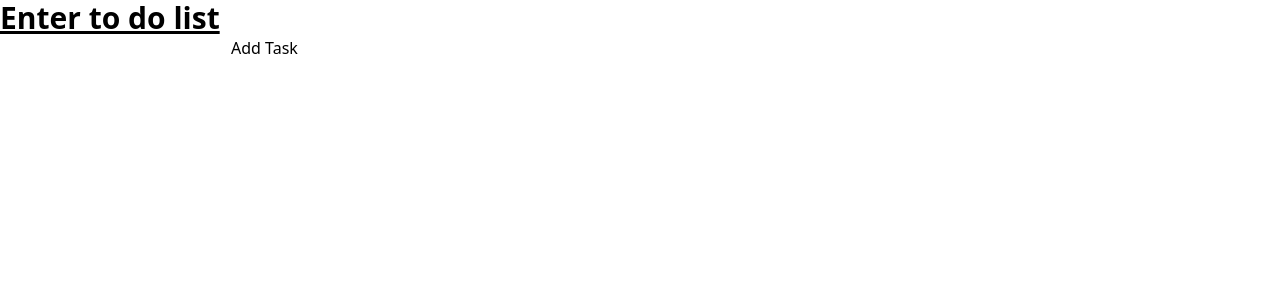
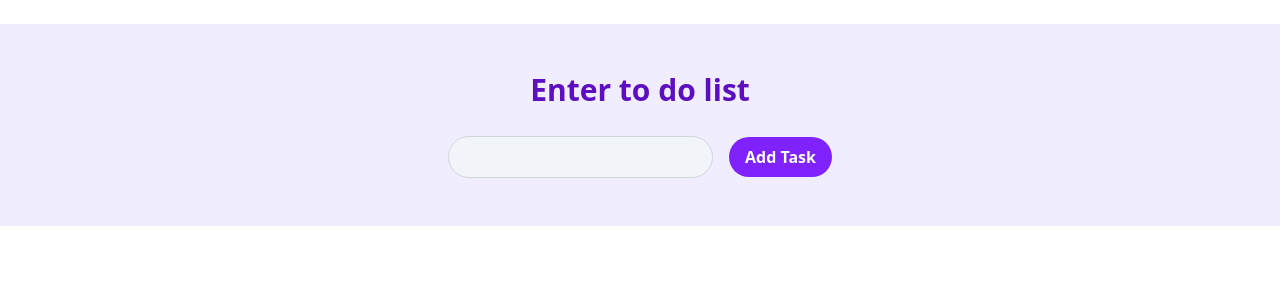
Before and after one commit to SupaluckSingjan/React-SimpleTodo, a React (Vite) app: page / in a window 1280 px wide. Shown: the top 300 px of the page. Built offline with nearby package versions, Linux system fonts and the light colour scheme.

Commit message:
Styled the input/button

```diff
--- a/src/App.jsx
+++ b/src/App.jsx
@@ -5,7 +5,7 @@ function App() {
 
 
   return (
-    <div className="App">
+    <div className="container mx-auto px-4 py-6 my-6 bg-violet-100/80">
       <Task />
     </div>
   )
--- a/src/Components/Task.jsx
+++ b/src/Components/Task.jsx
@@ -16,11 +16,14 @@ const Task = () => {
     return <>
 
     {/* Add a single Todo list. */}
-    <div className="addTask">
-        <h2 className="text-3xl font-bold underline">Enter to do list</h2>
-          <input onChange={handleChange} />
-          <button onClick={addTask}>Add Task</button>
-
+    <div className="addTask text-center my-6">
+        <h2 className="text-violet-800 text-3xl font-bold text-center mb-6">Enter to do list</h2>
+          <input onChange={handleChange} className="mt-1 px-4 py-2 bg-slate-100
+          rounded-full focus:outline-violet-500 text-md leading-6
+          text-slate-900 border border-gray-300" />
+          <button onClick={addTask} className="ml-4 px-4 py-2 bg-slate-100 rounded-full
+          focus:outline-violet-500 font-bold text-md leading-6 bg-violet-600 hover:bg-violet-800 text-white cursor-pointer">
+            Add Task</button>
       </div>
 
       {/* Show the Todo list. */}
```
